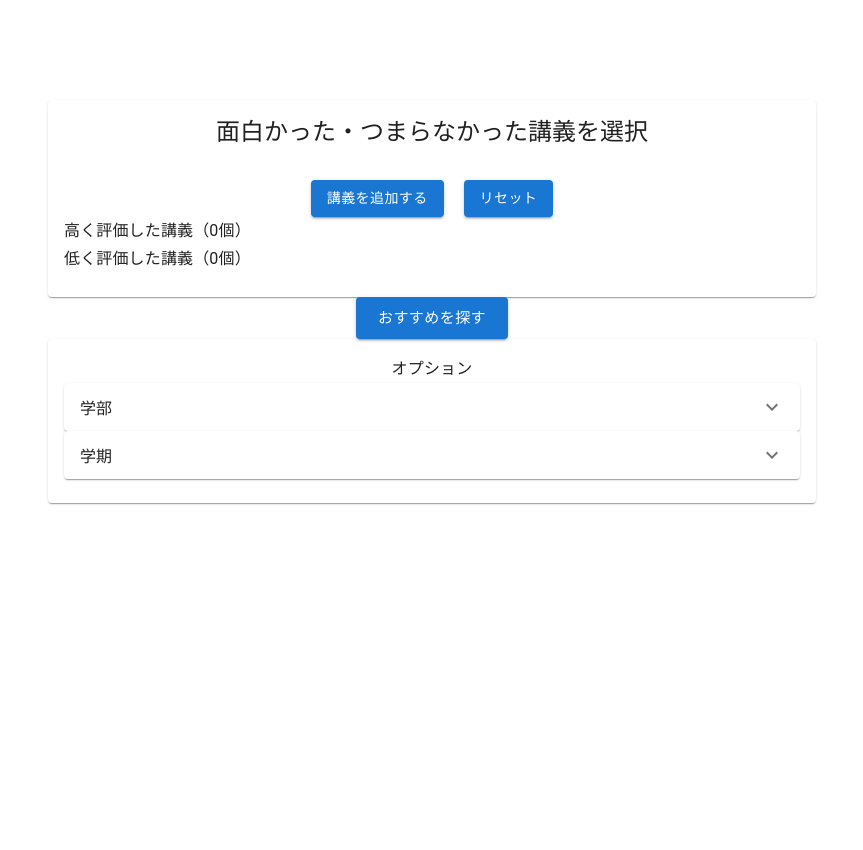
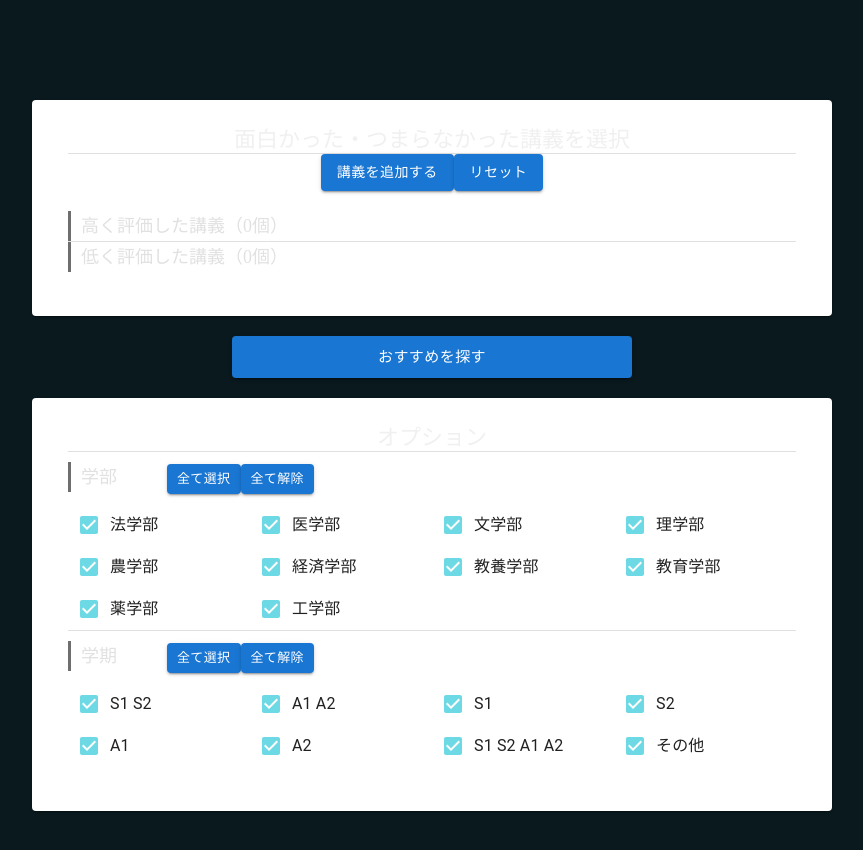
Before and after one commit to hiraking/lecture-recommender, a Next.js app: page / in a window 1280 px wide. Shown: the top 850 px of the page, without its empty margins (208-1071 px from the left). Built offline with nearby package versions, Linux system fonts and the light colour scheme.

Commit message:
apply CSS to the top page

```diff
--- a/src/components/lectureOptions/index.jsx
+++ b/src/components/lectureOptions/index.jsx
@@ -1,11 +1,4 @@
-import {
-  Button,
-  Card,
-  CardContent,
-  CardHeader,
-  Stack,
-  Typography,
-} from "@mui/material";
+import { Box, Button, Card, CardContent, Divider, Stack } from "@mui/material";
 import { memo, useCallback } from "react";
 import { LectureChip } from "src/components/lectureChip";
 
@@ -25,24 +18,31 @@ export const LectureOptions = memo((props) => {
   }, [setOpenModal]);
 
   return (
-    <Card>
-      <CardHeader title={"面白かった・つまらなかった講義を選択"} />
+    <Card className="card">
       <CardContent>
+        <h1 className="card-header">面白かった・つまらなかった講義を選択</h1>
+        <Divider className="divider-20" />
+        <Box className="card-lecture-btns">
           <Button
             onClick={handleOpen}
             variant="contained"
-          sx={{ marginRight: "20px" }}
+            className="normal-btn left-btn"
           >
             講義を追加する
           </Button>
-        <Button onClick={resetTastes} variant="contained">
+          <Button
+            onClick={resetTastes}
+            variant="contained"
+            className="normal-btn"
+          >
             リセット
           </Button>
-        <Typography variant="subtitle1" sx={{ textAlign: "left" }}>
+        </Box>
+        <h2 className="card-subheader">
           高く評価した講義（{favorites.length}個）
-        </Typography>
+        </h2>
         {favorites.length > 0 ? (
-          <Stack spacing={2}>
+          <Stack>
             {favLectures.map((lecture) => {
               return (
                 <LectureChip
@@ -56,11 +56,12 @@ export const LectureOptions = memo((props) => {
             })}
           </Stack>
         ) : null}
-        <Typography variant="subtitle1" sx={{ textAlign: "left" }}>
+        <Divider className="divider-20" />
+        <h2 className="card-subheader">
           低く評価した講義（{unfavorites.length}個）
-        </Typography>
+        </h2>
         {unfavorites.length > 0 ? (
-          <Stack spacing={2}>
+          <Stack>
             {unfavLectures.map((lecture) => {
               return (
                 <LectureChip
--- a/src/components/main/index.jsx
+++ b/src/components/main/index.jsx
@@ -1,4 +1,4 @@
-import { Card, CardContent, Typography } from "@mui/material";
+import { Card, CardContent, Divider, Typography } from "@mui/material";
 import { createContext, useState } from "react";
 import { LectureOptions } from "src/components/lectureOptions";
 import { SearchModal } from "src/components/modal";
@@ -34,14 +34,7 @@ export const Main = (props) => {
   const [openModal, setOpenModal] = useState(false);
 
   return (
-    <div
-      style={{
-        height: "1000px",
-        textAlign: "center",
-        width: "60%",
-        margin: "100px auto",
-      }}
-    >
+    <div className="main">
       <ThumbContext.Provider value={tastesForThumb}>
         <SearchModal openModal={openModal} setOpenModal={setOpenModal} />
       </ThumbContext.Provider>
@@ -63,10 +56,12 @@ export const Main = (props) => {
         label="おすすめを探す"
         isIndex
       />
-      <Card>
-        <CardContent className={openModal ? "disabled_input" : ""}>
-          <Typography variant="subtitle1">オプション</Typography>
+      <Card className="card">
+        <CardContent className={openModal ? "disabled-input" : ""}>
+          <h1 className="card-header">オプション</h1>
+          <Divider className="divider-20" />
           <FacultyOptions faculties={faculties} setFaculties={setFaculties} />
+          <Divider className="divider-20" />
           <SemesterOptions semesters={semesters} setSemesters={setSemesters} />
         </CardContent>
       </Card>
--- a/src/components/otherOptions/index.jsx
+++ b/src/components/otherOptions/index.jsx
@@ -1,16 +1,12 @@
-import {
-  Accordion,
-  AccordionDetails,
-  AccordionSummary,
-  Button,
-  Checkbox,
-  FormControlLabel,
-  FormGroup,
-} from "@mui/material";
+import { Button, Checkbox, FormControlLabel, FormGroup } from "@mui/material";
 import { Box } from "@mui/system";
 import { memo, useCallback } from "react";
 import { FACULTIES, SEMESTERS } from "src/utils/consts";
-import ExpandMoreIcon from "@mui/icons-material/ExpandMore";
+
+const CheckboxColor = {
+  color: "#969696",
+  "&.Mui-checked": { color: "#6cd9e4" },
+};
 
 export const FacultyForm = memo((props) => {
   const { faculties, setFaculties, width } = props;
@@ -39,6 +35,7 @@ export const FacultyForm = memo((props) => {
                   value={item.id}
                   onChange={() => handleChange(item.id)}
                   checked={faculties.includes(item.id)}
+                  sx={CheckboxColor}
                 />
               }
               label={item.name}
@@ -69,21 +66,22 @@ export const FacultyOptions = memo((props) => {
 
   return (
     <div>
-      <Accordion>
-        <AccordionSummary expandIcon={<ExpandMoreIcon />}>
-          学部
-        </AccordionSummary>
-        <AccordionDetails>
-          <div>
+      <div className="option-header">
+        <h2 className="card-subheader">学部</h2>
         <Button
           variant="contained"
           size="small"
-              sx={{ marginRight: "20px" }}
+          className="left-btn normal-btn"
           onClick={selectAll}
         >
           全て選択
         </Button>
-            <Button variant="contained" size="small" onClick={unselectAll}>
+        <Button
+          variant="contained"
+          size="small"
+          onClick={unselectAll}
+          className="normal-btn"
+        >
           全て解除
         </Button>
       </div>
@@ -92,8 +90,6 @@ export const FacultyOptions = memo((props) => {
         setFaculties={setFaculties}
         width="25%"
       />
-        </AccordionDetails>
-      </Accordion>
     </div>
   );
 });
@@ -126,6 +122,7 @@ export const SemesterForm = memo((props) => {
                   value={item.id}
                   onChange={() => handleChange(item.id)}
                   checked={semesters.includes(item.id)}
+                  sx={CheckboxColor}
                 />
               }
               label={item.name}
@@ -155,22 +152,23 @@ export const SemesterOptions = memo((props) => {
   }, [setSemesters]);
 
   return (
-    <div>
-      <Accordion>
-        <AccordionSummary expandIcon={<ExpandMoreIcon />}>
-          学期
-        </AccordionSummary>
-        <AccordionDetails>
-          <div>
+    <div className="option">
+      <div className="option-header">
+        <h2 className="card-subheader">学期</h2>
         <Button
           variant="contained"
           size="small"
-              sx={{ marginRight: "20px" }}
+          className="left-btn normal-btn"
           onClick={selectAll}
         >
           全て選択
         </Button>
-            <Button variant="contained" size="small" onClick={unselectAll}>
+        <Button
+          variant="contained"
+          size="small"
+          onClick={unselectAll}
+          className="normal-btn"
+        >
           全て解除
         </Button>
       </div>
@@ -179,8 +177,6 @@ export const SemesterOptions = memo((props) => {
         setSemesters={setSemesters}
         width="25%"
       />
-        </AccordionDetails>
-      </Accordion>
     </div>
   );
 });
--- a/src/components/recommendButton/index.jsx
+++ b/src/components/recommendButton/index.jsx
@@ -88,8 +88,19 @@ export const RecommendButton = (props) => {
   }, []);
 
   return (
-    <Box>
-      <Button onClick={executeRecommend} variant="contained" size="large">
+    <Box
+      className={
+        isIndex ? "index-recommend-btn-field" : "side-recommend-btn-field"
+      }
+    >
+      <Button
+        onClick={executeRecommend}
+        variant="contained"
+        size="large"
+        className={
+          isIndex ? "bright-btn index-bright-btn" : "bright-btn side-bright-btn"
+        }
+      >
         {label}
       </Button>
 
@@ -118,6 +129,7 @@ const IndexAlert = (props) => {
       severity="error"
       variant="outlined"
       onClose={props.handleClose}
+      className="alert index-alert"
       sx={{ width: "280px", margin: "0 auto" }}
     >
       {props.children}
--- a/src/styles/globals.css
+++ b/src/styles/globals.css
@@ -5,12 +5,30 @@
     "Roboto Mono", "Oxygen Mono", "Ubuntu Monospace", "Source Code Pro",
     "Fira Mono", "Droid Sans Mono", "Courier New", monospace;
 
-  --foreground-rgb: 0, 0, 0;
+  --foreground-rgb: 210, 210, 210;
+  --background-rgb: 10, 25, 30;
+  --header-fg-rgb: 240, 240, 240;
+  --subheader-fg-rgb: 225, 225, 225;
 
   --callout-rgb: 238, 240, 241;
   --callout-border-rgb: 172, 175, 176;
-  --card-rgb: 180, 185, 188;
+
+  --card-bg-rgb: 25, 35, 40;
   --card-border-rgb: 131, 134, 135;
+
+  --chip-bg-rgb: 45, 60, 70;
+  --chip-border-rgb: 110, 110, 110;
+  --chip-delete-btn-rgb: 180, 180, 180;
+
+  --divider-rgb: 80, 80, 80;
+
+  --normal-btn-bg-rgb: 60, 60, 60;
+  --normal-btn-bg-hover-rgb: 85, 85, 85;
+  --bright-btn-bg-rgb: 30, 134, 166;
+  --bright-btn-bg-hover-rgb: 25, 100, 125;
+
+  --error-fg-rgb: 255, 110, 110;
+  --error-border-rgb: 255, 100, 100;
 }
 
 * {
@@ -26,6 +44,8 @@ body {
 
 body {
   color: rgb(var(--foreground-rgb));
+  background-color: rgb(var(--background-rgb));
+  overflow-y: scroll;
 }
 
 a {
@@ -33,6 +53,168 @@ a {
   text-decoration: none;
 }
 
-.disabled_input input {
+.main {
+  min-width: 600px;
+  max-width: 800px;
+  width: 70%;
+  margin: 100px auto;
+}
+.normal-btn {
+  background-color: rgb(var(--normal-btn-bg-rgb));
+  color: rgb(var(--subheader-fg-rgb));
+}
+
+.normal-btn:hover {
+  background-color: rgb(var(--normal-btn-bg-hover-rgb));
+  color: rgb(var(--header-fg-rgb));
+}
+
+.disabled-input input {
   pointer-events: none;
 }
+
+.card-lecture-btns {
+  text-align: center;
+  margin-bottom: 20px;
+}
+
+.card-header {
+  text-align: center;
+  font-size: 22px;
+  font-weight: normal;
+  color: rgb(var(--header-fg-rgb));
+}
+
+.card-subheader {
+  font-size: 18px;
+  font-weight: normal;
+  color: rgb(var(--subheader-fg-rgb));
+  line-height: 30px;
+  padding-left: 10px;
+  border-left: 3px solid rgb(var(--chip-border-rgb));
+}
+
+.card {
+  background-color: rgb(var(--card-bg-rgb));
+  color: rgb(var(--foreground-rgb));
+  padding: 5px 20px 20px 20px;
+  min-width: 620px;
+}
+
+.option-header {
+  padding: 10px 0;
+}
+
+.option-header h2 {
+  display: inline-block;
+  margin-right: 50px;
+}
+
+.option-header > button {
+  height: 30px;
+}
+
+.left-btn {
+  margin-right: 20px;
+}
+
+.lecture-chip {
+  display: flex;
+  background-color: rgb(var(--chip-bg-rgb));
+  border: 1px solid rgb(var(--chip-border-rgb));
+  width: 80%;
+  min-width: 480px;
+  margin: 5px auto;
+  padding-left: 20px;
+  padding-right: 5px;
+  border-radius: 20px;
+}
+
+.lecture-chip-container {
+  padding: 0;
+  margin: 0;
+  overflow: hidden;
+}
+
+.lecture-chip-title {
+  border-right: 1px solid rgb(var(--chip-border-rgb));
+  padding: 0 10px;
+}
+
+.lecture-chip-title-text {
+  line-height: 40px;
+  text-overflow: ellipsis;
+  white-space: nowrap;
+  overflow: hidden;
+}
+
+.lecture-chip-lecturer {
+  padding-left: 10px;
+  padding-right: 5px;
+}
+
+.lecture-chip-delete {
+  width: 50px;
+}
+
+.lecture-chip-delete > button:hover {
+  background-color: rgba(255, 255, 255, 0.07);
+}
+
+.lecture-chip-delete-btn {
+  color: rgb(var(--chip-delete-btn-rgb));
+}
+
+.lecture-chip-delete-btn:hover {
+  color: rgb(var(--subheader-fg-rgb));
+}
+
+.divider-10 {
+  margin: 10px 0px;
+  border-color: rgb(var(--divider-rgb));
+}
+
+.divider-20 {
+  margin: 20px 0px;
+  border-color: rgb(var(--divider-rgb));
+}
+
+.index-recommend-btn-field {
+  text-align: center;
+  margin: 20px auto;
+}
+
+.alert {
+  color: rgb(var(--error-fg-rgb));
+  border-color: rgb(var(--error-border-rgb));
+}
+
+.index-alert {
+  margin-top: 20px;
+  width: 280px;
+}
+
+.MuiAlert-icon > svg {
+  color: rgb(var(--error-fg-rgb));
+}
+
+.MuiAlert-icon {
+  margin-right: 14px;
+}
+
+.bright-btn {
+  background-color: rgb(var(--bright-btn-bg-rgb));
+  color: rgb(var(--header-fg-rgb));
+}
+
+.bright-btn:hover {
+  background-color: rgb(var(--bright-btn-bg-hover-rgb));
+}
+
+.index-bright-btn {
+  width: 50%;
+  min-width: 350px;
+  padding: 10px 0;
+  margin: 20px 0;
+  border-radius: 6px;
+}
```
Also changed, not shown: src/components/lectureChip/index.jsx (+17 -43 lines). Lines whose indentation alone changed are shown as unchanged.
